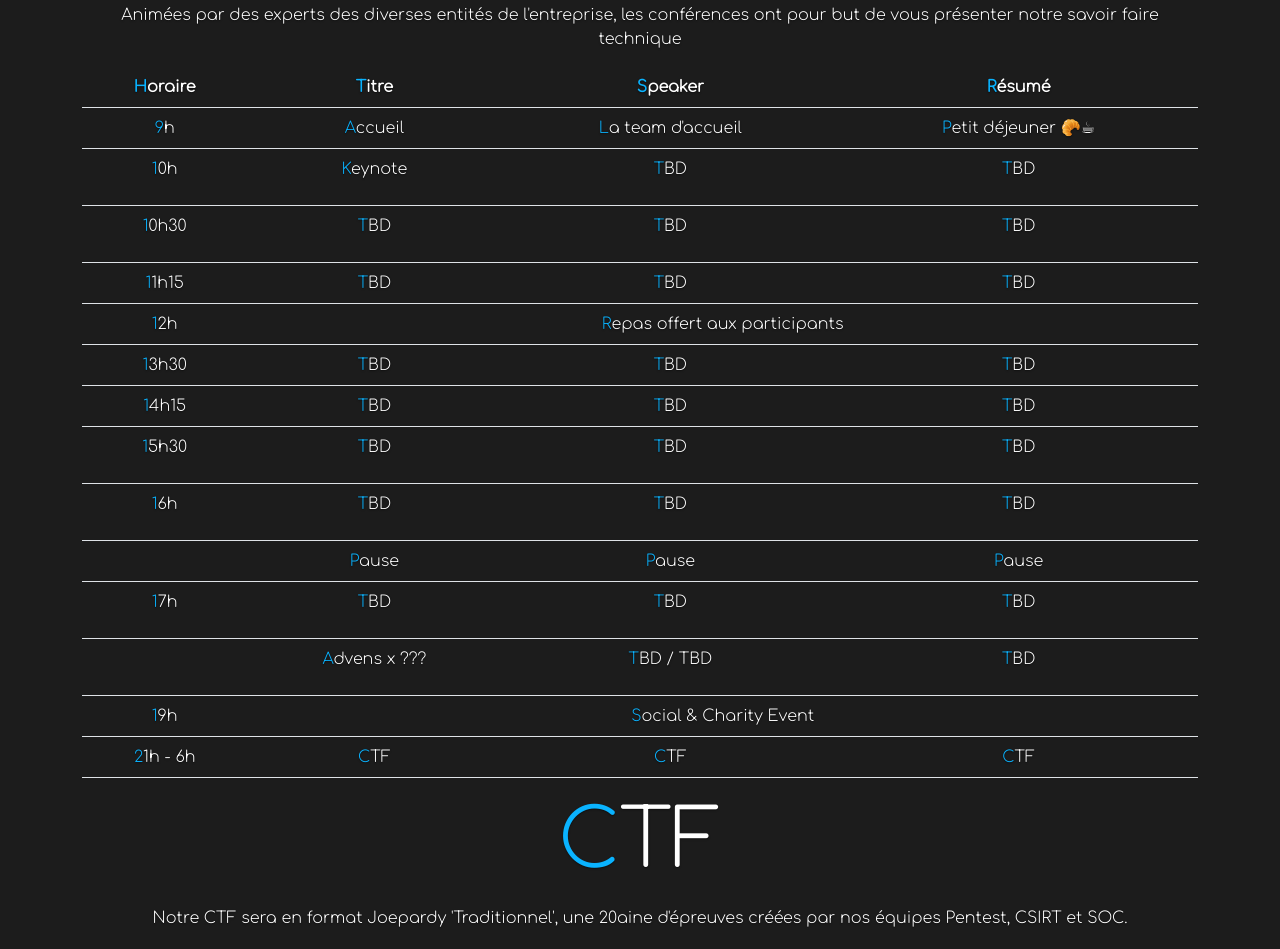
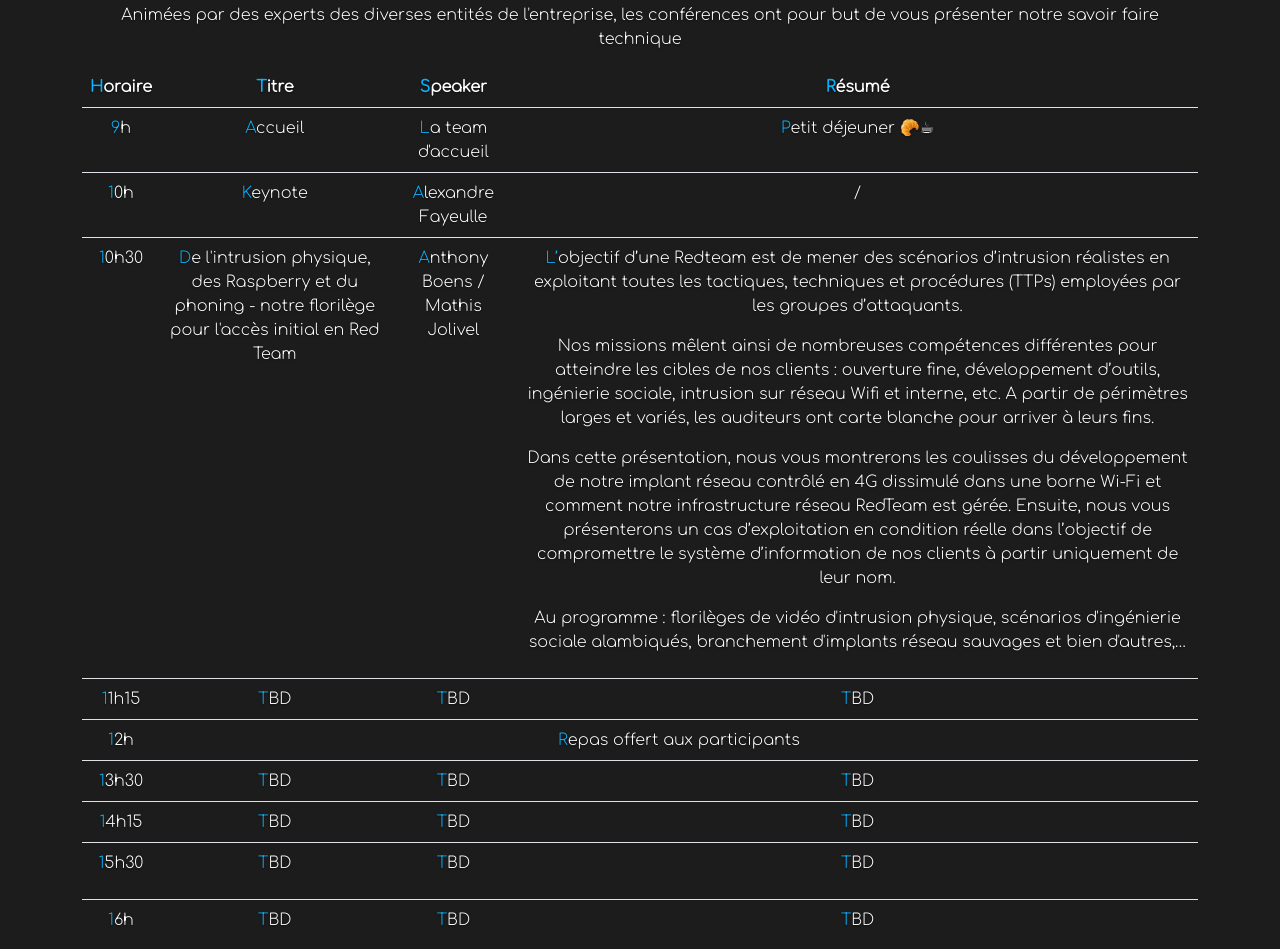
Before and after one commit to hackvens/hackvens.github.io, a plain HTML site: page index.html in a window 1280 px wide. Shown: the part 1220-2169 px from the top of the page. Drawn offline with nearby package versions, Linux system fonts and the light colour scheme; a script that the page names is missing.

Commit message:
add keynote, conf1 and billets

```diff
--- a/index.html
+++ b/index.html
@@ -86,7 +86,7 @@
 							</a>
 						</li>
 						<li class="nav-item">
-							<a class="nav-link" href="https://www.eventbrite.com/e/billets-hackvens-2023-633351610717">Billets</a>
+							<a class="nav-link" href="https://www.eventbrite.com/e/billets-hackvens-2024-922772335897">Billets</a>
 						</li>
 						<li class="nav-item">
 							<a class="nav-link" href="#schedule">Programme</a>
@@ -120,7 +120,7 @@
 				<div class="row">
 					<div class="container">
 						<p>
-							<a href="#" class="btn btn-block btn-lg btn-secondary">Billets</a>
+							<a href="https://www.eventbrite.com/e/billets-hackvens-2024-922772335897" class="btn btn-block btn-lg btn-secondary">Billets</a>
 						</p>
 						<p>
 							<a href="#schedule" class="btn btn-block btn-lg btn-secondary">Programme</a>
@@ -152,14 +152,18 @@
 				<tr>
 					<td class="firstLetter">10h</td>
 					<td class="firstLetter">Keynote</td>
-					<td class="firstLetter">TBD</td>
-					<td class="firstLetter"><p>TBD</p></td>
+					<td class="firstLetter">Alexandre Fayeulle</td>
+					<td class="firstLetter"><p>/</p></td>
 				</tr>
 				<tr>
 					<td class="firstLetter">10h30</td>
-					<td class="firstLetter">TBD</td>
-					<td class="firstLetter">TBD</td>
-					<td class="firstLetter"><p>TBD</p></td>
+					<td class="firstLetter">De l'intrusion physique, des Raspberry et du phoning - notre florilège pour l'accès initial en Red Team</td>
+					<td class="firstLetter">Anthony Boens / Mathis Jolivel</td>
+					<td class="firstLetter"><div><p>L’objectif d’une Redteam est de mener des scénarios d’intrusion réalistes en exploitant toutes les tactiques, techniques
+					et procédures (TTPs) employées par les groupes d’attaquants.</p>
+					<p>Nos missions mêlent ainsi de nombreuses compétences différentes pour atteindre les cibles de nos clients : ouverture fine, développement d’outils, ingénierie sociale, intrusion sur réseau Wifi et interne, etc. A partir de périmètres larges et variés, les auditeurs ont carte blanche pour arriver à leurs fins.</p>
+					<p>Dans cette présentation, nous vous montrerons les coulisses du développement de notre implant réseau contrôlé en 4G dissimulé dans une borne Wi-Fi et comment notre infrastructure réseau RedTeam est gérée. Ensuite, nous vous présenterons un cas d’exploitation en condition réelle dans l’objectif de compromettre le système d’information de nos clients à partir uniquement de leur nom.</p>
+					<p>Au programme : florilèges de vidéo d'intrusion physique, scénarios d'ingénierie sociale alambiqués, branchement d'implants réseau sauvages et bien d'autres,…</p></div></td>
 				</tr>
 				<tr>
 					<td class="firstLetter">11h15</td>
```
